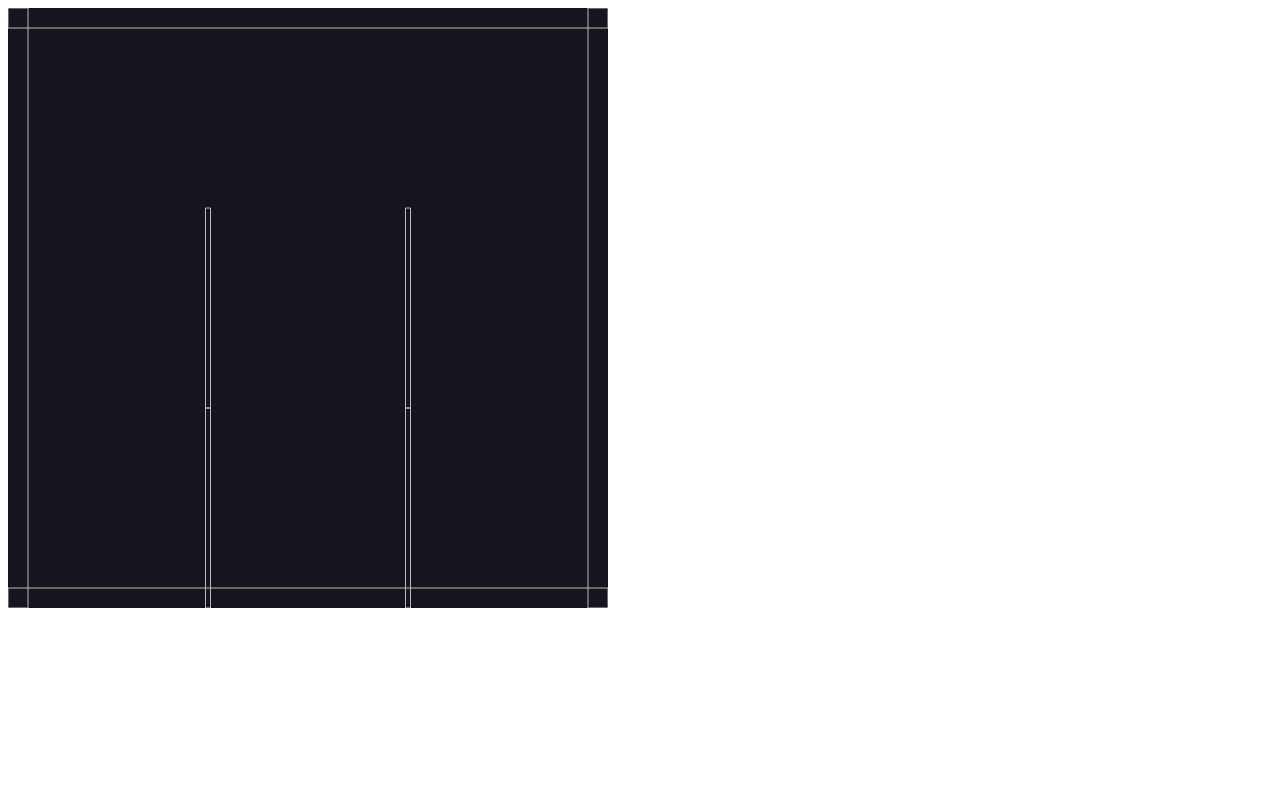
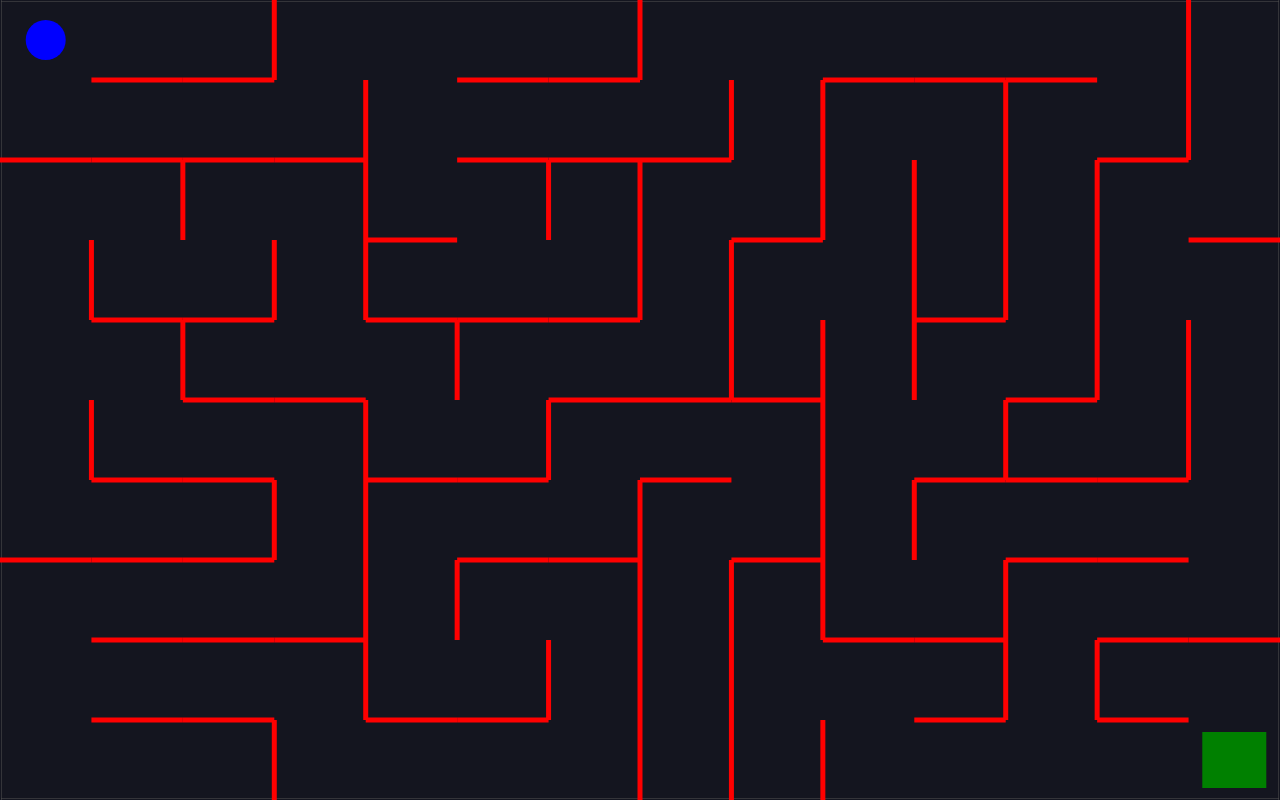
Before and after one commit to EmmaDawsonDev/simple-maze, a plain HTML site: page index.html in a window 1280 px wide. Drawn offline with nearby package versions, Linux system fonts and the light colour scheme.

Commit message:
finish maze

```diff
--- a/index.html
+++ b/index.html
@@ -5,8 +5,34 @@
     <meta name="viewport" content="width=device-width, initial-scale=1.0">
     <title>Maze</title>
     <script src="https://cdnjs.cloudflare.com/ajax/libs/matter-js/0.14.2/matter.min.js"></script>
+<style>
+    body {
+        margin: 0;
+    }
+
+    .hidden {
+        display: none !important;
+    }
+
+    h1 {
+        color: white;
+        font-size: 64px;
+        font-family: monospace;
+    }
+
+    .winner {
+        display: flex;
+        justify-content: center;
+        align-items: center;
+        position: absolute;
+        z-index: 1;
+        height: 100vh;
+        width: 100vw;
+    }
+</style>
 </head>
 <body>
+    <div class="winner hidden"><h1>You win!</h1></div>
     <script src="index.js"></script>
 </body>
 </html>
--- a/index.js
+++ b/index.js
@@ -1,18 +1,21 @@
-const { Engine, Render, Runner, World, Bodies} = Matter;
+const { Engine, Render, Runner, World, Bodies, Body, Events} = Matter;
 
-const width = 600; //how big we want the world to be in px
-const height = 600;
-const cells = 3;
+const width = window.innerWidth; //how big we want the world to be in px
+const height = window.innerHeight;
+const cellsHorizontal = 14;
+const cellsVertical = 10;
 
-const unitLength = width/cells;
+const unitLengthX = width/cellsHorizontal;
+const unitLengthY = height/cellsVertical;
 
 const engine = Engine.create(); // creates an engine which includes a world
+engine.world.gravity.y = 0; //turns off gravity
 const {world} = engine; // destructure the world from the engine
 const render = Render.create({
     element: document.body, //where we want to show the drawing
     engine: engine,
     options: {
-        wireframes: true,
+        wireframes: false,
         width,
         height
     }
@@ -26,10 +29,10 @@ Runner.run(Runner.create(), engine);
 //Walls - first two numbers are center position of shape
 // numbers three and four are width then height
 const walls = [
-    Bodies.rectangle(width/2, 0, width, 40, { isStatic: true}),
-    Bodies.rectangle(width/2, height, width, 40, { isStatic: true}),
-    Bodies.rectangle(0, height/2, 40, height, { isStatic: true}),
-    Bodies.rectangle(width, height/2, 40, height, { isStatic: true}),
+    Bodies.rectangle(width/2, 0, width, 2, { isStatic: true}),
+    Bodies.rectangle(width/2, height, width, 2, { isStatic: true}),
+    Bodies.rectangle(0, height/2, 2, height, { isStatic: true}),
+    Bodies.rectangle(width, height/2, 2, height, { isStatic: true}),
 ];
 World.add(world, walls);
 
@@ -50,16 +53,16 @@ const shuffle = (arr) => {
 };
 
 //Grid generation
-const grid = Array(cells).fill(null) //creates the outer array with three empty rows
-.map(() => Array(cells).fill(false)); // fills the rows with information to create columns
+const grid = Array(cellsVertical).fill(null) //creates the outer array with three empty rows
+.map(() => Array(cellsHorizontal).fill(false)); // fills the rows with information to create columns
 
 
 // grid walls
-const verticals = Array(cells).fill(null).map(() => Array(cells -1).fill(false));
-const horizontals = Array(cells -1).fill(null).map(() => Array(cells).fill(false));
+const verticals = Array(cellsVertical).fill(null).map(() => Array(cellsHorizontal -1).fill(false));
+const horizontals = Array(cellsVertical -1).fill(null).map(() => Array(cellsHorizontal).fill(false));
 
-const startRow = Math.floor(Math.random() * cells);
-const startColumn = Math.floor(Math.random() * cells);
+const startRow = Math.floor(Math.random() * cellsVertical);
+const startColumn = Math.floor(Math.random() * cellsHorizontal);
 
 const stepThroughCell = (row, column) => {
 if (grid[row][column]) {
@@ -77,7 +80,8 @@ const neighbours = shuffle([
 for (let neighbour of neighbours){
     const [nextRow, nextColumn, direction] = neighbour;
 
-    if (nextRow < 0 || nextRow >= cells || nextColumn < 0 || nextColumn >= cells){
+    if (nextRow < 0 || nextRow >= cellsVertical ||
+        nextColumn < 0 || nextColumn >= cellsHorizontal){
         continue;
     }
 
@@ -110,11 +114,15 @@ horizontals.forEach((row, rowIndex) => {
         }
 
         const wall = Bodies.rectangle(
-            columnIndex * unitLength + unitLength / 2,
-            rowIndex * unitLength + unitLength,
-            unitLength,
+            columnIndex * unitLengthX + unitLengthX / 2,
+            rowIndex * unitLengthY + unitLengthY,
+            unitLengthX,
             5,
-            { isStatic: true}
+            { isStatic: true,
+            label: "wall",
+            render: {
+                fillStyle: "red"
+            }}
         );
         World.add(world, wall);
     });
@@ -128,12 +136,79 @@ verticals.forEach((row, rowIndex) => {
 
         const wall = Bodies.rectangle(
 
-            columnIndex * unitLength + unitLength,
-            rowIndex * unitLength + unitLength / 2,
+            columnIndex * unitLengthX + unitLengthX,
+            rowIndex * unitLengthY + unitLengthY / 2,
             5,
-            unitLength,
-            { isStatic: true}
+            unitLengthY,
+            { isStatic: true,
+            label: "wall",
+            render: {
+                fillStyle: "red"
+            }}
         );
         World.add(world, wall);
     });
 });
+
+//Goal
+const goal = Bodies.rectangle(
+width - unitLengthX/2,
+height - unitLengthY/2,
+unitLengthX * 0.7,
+unitLengthY * 0.7,
+{isStatic: true,
+label: "goal",
+render: {
+    fillStyle: "green"
+}}
+);
+
+World.add(world, goal);
+
+//Ball
+const radius = Math.min(unitLengthX, unitLengthY) / 4;
+const ball = Bodies.circle(
+    unitLengthX/2,
+    unitLengthY/2,
+    radius,
+    {label: "ball",
+    render: {
+        fillStyle: "blue"
+    }}
+);
+World.add(world, ball);
+
+
+//Moving the ball
+document.addEventListener("keydown", event => {
+    const {x, y} = ball.velocity;
+
+    if (event.keyCode === 87){
+        Body.setVelocity(ball, {x, y: y - 5});
+    }
+    if (event.keyCode === 68){
+        Body.setVelocity(ball, {x: x + 5, y});
+    }
+    if (event.keyCode === 83){
+        Body.setVelocity(ball, {x, y: y + 5});
+    }
+    if (event.keyCode === 65){
+        Body.setVelocity(ball, {x: x - 5, y});
+    }
+});
+
+//Win condition animation
+Events.on(engine, "collisionStart", event => {
+    event.pairs.forEach(collision => {
+        const labels = ["ball", "goal"];
+        if (labels.includes(collision.bodyA.label) && (labels.includes(collision.bodyB.label))) {
+            document.querySelector(".winner").classList.remove("hidden");
+            world.gravity.y = 1;
+            world.bodies.forEach(body => {
+                if (body.label === "wall") {
+                    Body.setStatic(body, false);
+                }
+            });
+        }
+    });
+});
```
